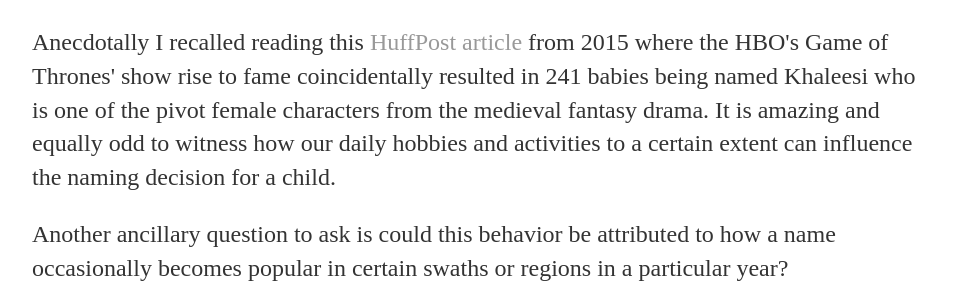
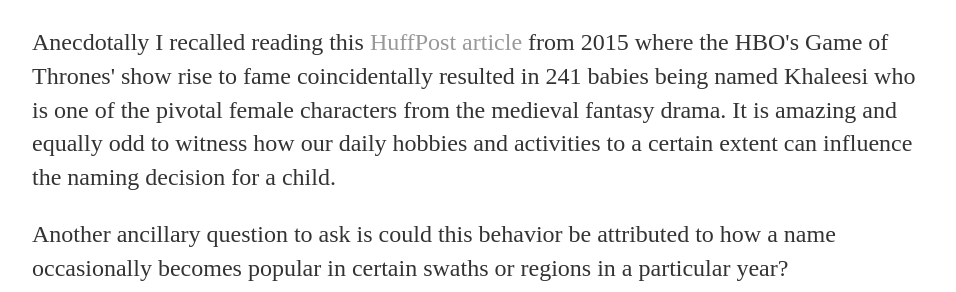
Before and after one commit to michaelip2/michaelip2.github.io, a Jekyll site: the page built from _posts/2018-01-01-social-security-administration-name-interactive-dashboard.md, in a window 1280 px wide and 900 px high, scrolled down 1776 px. Shown: the part 283-575 px from the top of the window, without its empty margins (160-1116 px from the left). Built offline with Jekyll 4.4.1, drawn with Linux system fonts in a browser that asks for light colours.

Commit message:
Update 2018-01-01-social-security-administration-name-interactive-dashboard.md

```diff
--- a/_posts/2018-01-01-social-security-administration-name-interactive-dashboard.md
+++ b/_posts/2018-01-01-social-security-administration-name-interactive-dashboard.md
@@ -16,7 +16,7 @@
 <p>1) What internal or external factors affected the rise and fall of a name's popularity?</p>
 <p>An example being is the name Linda and Mary during the 1947 for which Linda became the most popular name with an 86% overall state coverage while the name Mary persists with a 14% overall state coverage as represented by seven states.</p>
 <p>Was there a cultural figure that influenced new and budding parents to consider Linda and Mary among the list of prospective names for their newborn?</p>
-<p>Anecdotally I recalled reading this <a href="https://www.huffingtonpost.com/2015/04/08/game-of-thrones-baby-names_n_7018504.html">HuffPost article</a> from 2015 where the HBO's Game of Thrones' show rise to fame coincidentally resulted in 241 babies being named Khaleesi who is one of the pivot female characters from the medieval fantasy drama. It is amazing and equally odd to witness how our daily hobbies and activities to a certain extent can influence the naming decision for a child.</p>
+<p>Anecdotally I recalled reading this <a href="https://www.huffingtonpost.com/2015/04/08/game-of-thrones-baby-names_n_7018504.html">HuffPost article</a> from 2015 where the HBO's Game of Thrones' show rise to fame coincidentally resulted in 241 babies being named Khaleesi who is one of the pivotal female characters from the medieval fantasy drama. It is amazing and equally odd to witness how our daily hobbies and activities to a certain extent can influence the naming decision for a child.</p>
 <p>Another ancillary question to ask is could this behavior be attributed to how a name occasionally becomes popular in certain swaths or regions in a particular year?</p>
 <p>2) Can you discern someone's age or guess correctly within a range of years based on the person's birth state?</p>
 <p>Complete hypothetical: We can see that Mary was a popular name from 1910 to 1946 so then are you able to successfully assess the age of an elderly woman like one of your next-door neighbors or a friend's grandmother?</p>
```
